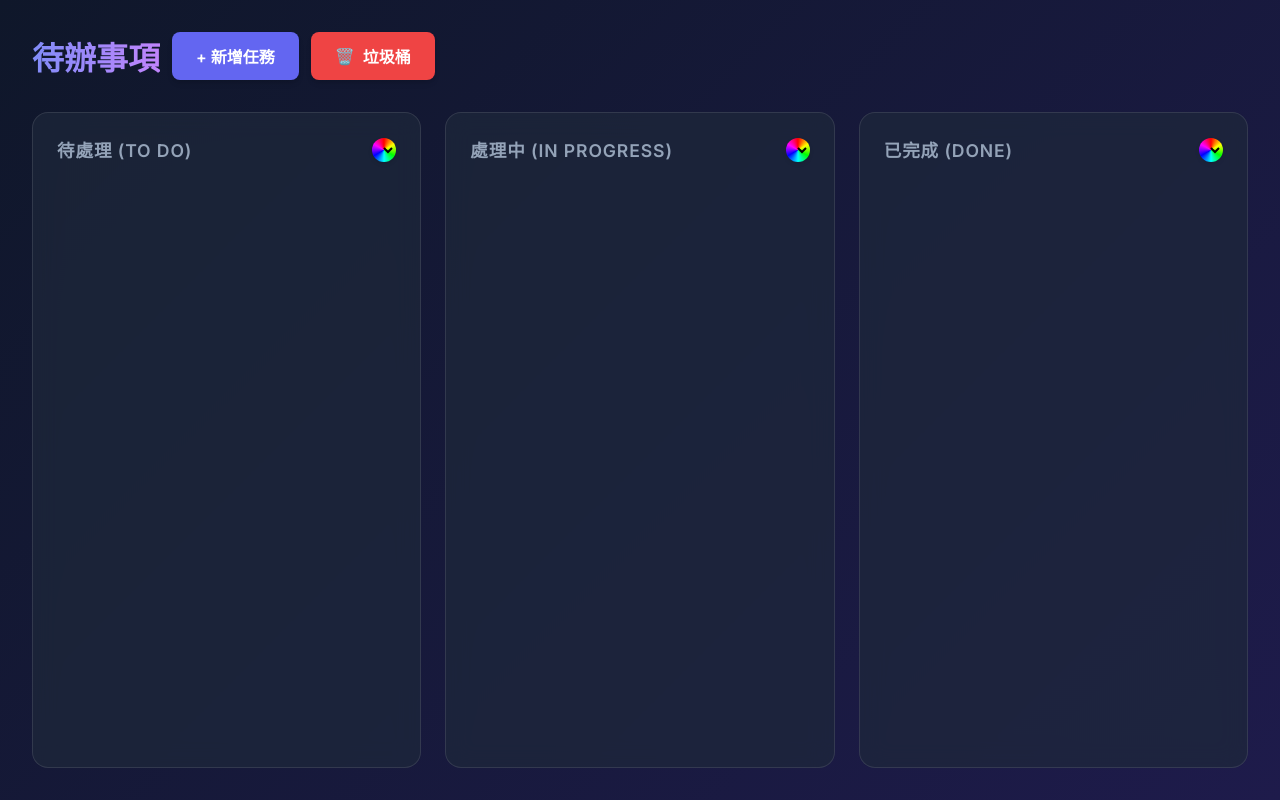
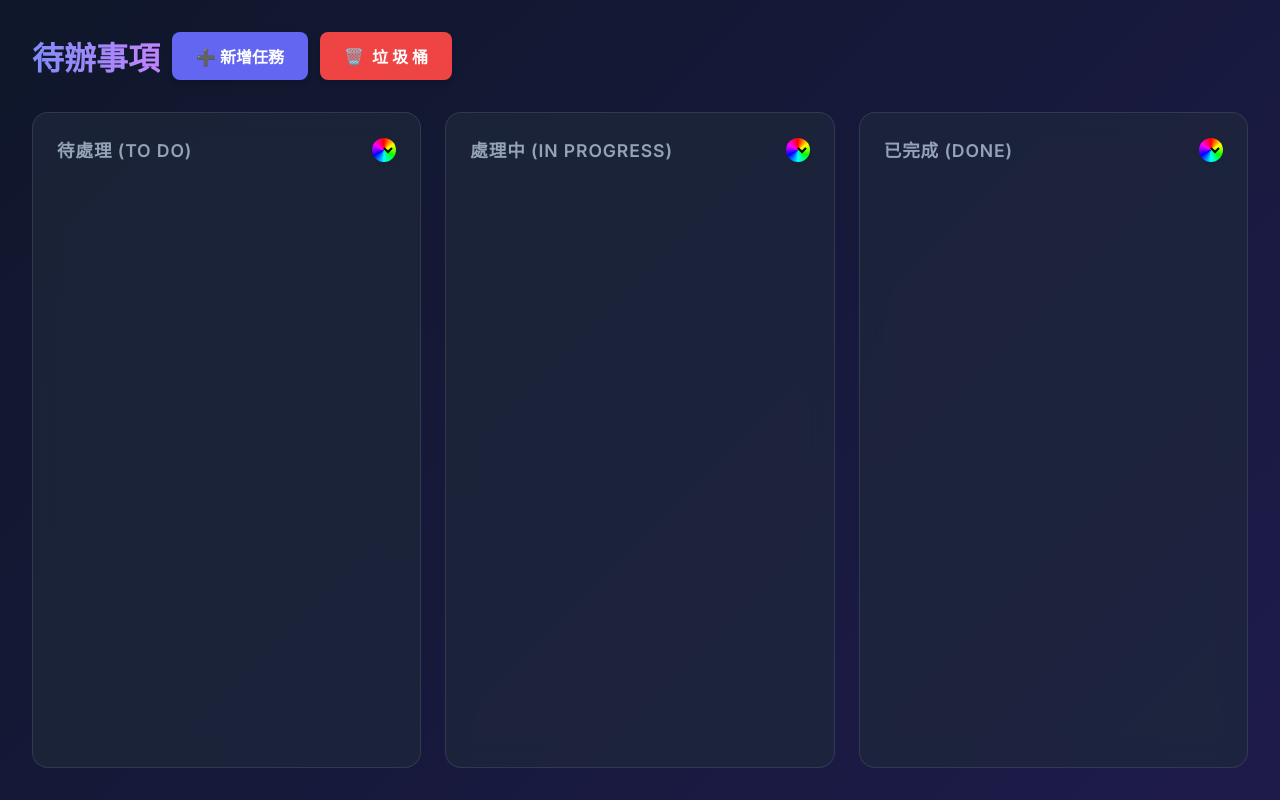
Before and after one commit to jim13liu/TODODashboard, a website: page index.html in a window 1280 px wide. Drawn offline with Linux system fonts and the light colour scheme; no server answers.

Commit message:
更新上方功能按鈕樣式

```diff
--- a/index.html
+++ b/index.html
@@ -332,8 +332,8 @@
 
     <header>
     <h1>待辦事項</h1>
-    <button class="btn" id="addBtn">+ 新增任務</button>
-    <div class="trash-zone" id="trash-zone"><span class="trash-icon">🗑️</span> 垃圾桶</div>
+    <button class="btn" id="addBtn"><span class="plus-icon">➕</span> 新增任務</button>
+    <div class="trash-zone" id="trash-zone"><span class="trash-icon">🗑️</span> 垃&nbsp圾&nbsp桶</div>
 </header>
 
     <div class="board">
```
